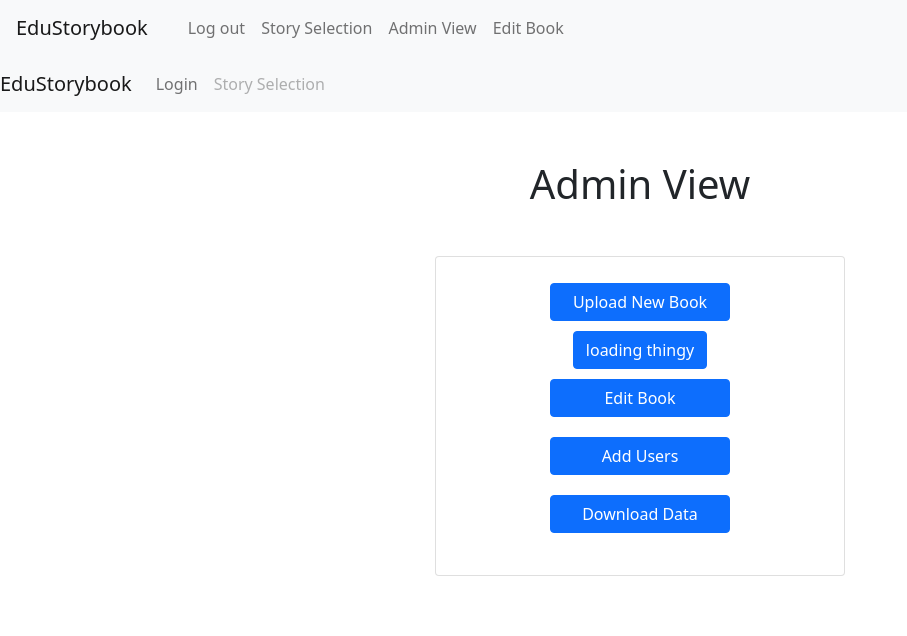
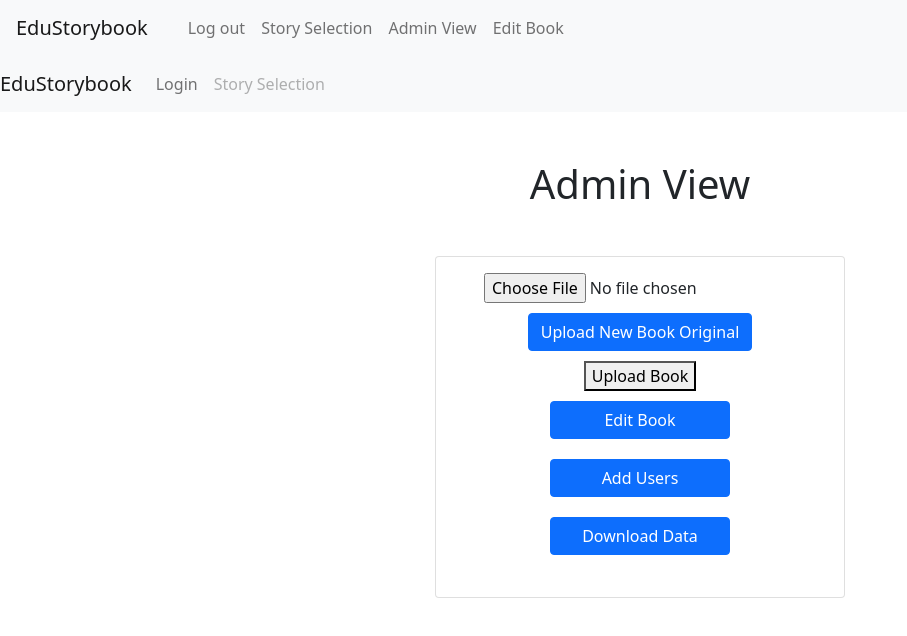
Before and after one commit to BITNULLS/storybook, a React (Create React App) app in the folder edu-storybook/: page /AdminViewPage in a window 1280 px wide. Shown: the top 636 px of the page, without its empty margins (0-907 px from the left). Built offline with nearby package versions, Linux system fonts and the light colour scheme.

Commit message:
one small bug for uploading book

```diff
--- a/edu-storybook/src/pages/admin/AdminViewPage.jsx
+++ b/edu-storybook/src/pages/admin/AdminViewPage.jsx
@@ -21,16 +21,15 @@ import $ from 'jquery';
 
 
 
-                <div id="file-content" onSubmit={e => e.preventDefault()}>
-                  <input id="file" type="file" accept="pdf/*" hidden="true" />
-                    <label for="file">
+              <div id="file-content" onSubmit={e => e.preventDefault()}>
+                  <input id="file" type="file" accept="pdf/*" />
+                    <label htmlFor="file">
                       <span
                         id="file-upload-btn"
                         class="btn btn-primary"
-                        style = {{minWidth: 180, margin: 10}}>Upload New Book
+                        style = {{minWidth: 180, margin: 10}}>Upload New Book Original
                       </span>
                     </label>
-
                 </div>
 
 
@@ -40,29 +39,32 @@ import $ from 'jquery';
 
 
                 <div class="form-group" onSubmit={e => e.preventDefault()}>
-                <Link to="/EditBook">
-                  <button id="load_file" class="btn btn-primary" onClick={
+
+                  <button id="load_file" onClick={
                     function sendFileRequest() {
-                      let file = $('#file_upload').val()
+                      let file = $('#file').val()
                       console.log(file)
-
+                      console.log("before ajax")
                       $.ajax({
                         type: "POST",
                         url: "http://localhost:5000/admin/book/upload",
                         contentType: "application/x-www-form-urlencoded",
-                        dataType: "json",
+                        dataType: 'File',
                         data: {file},
                         success: function(data){
+                          console.log("inside success")
                           new AdminViewPage(data)
+                          console.log("after book has uploaded through backend")
                           alert("Successfully uploaded new book!" )
                         },
                         error: function() {
+                          console.log("did not upload properly")
                           alert("Unable to upload new book. Please try again. ")
                         },
                     });
                   }
-                  }>loading thingy</button >
-                </Link>
+                  }>Upload Book</button >
+
               </div>
 
 
```
